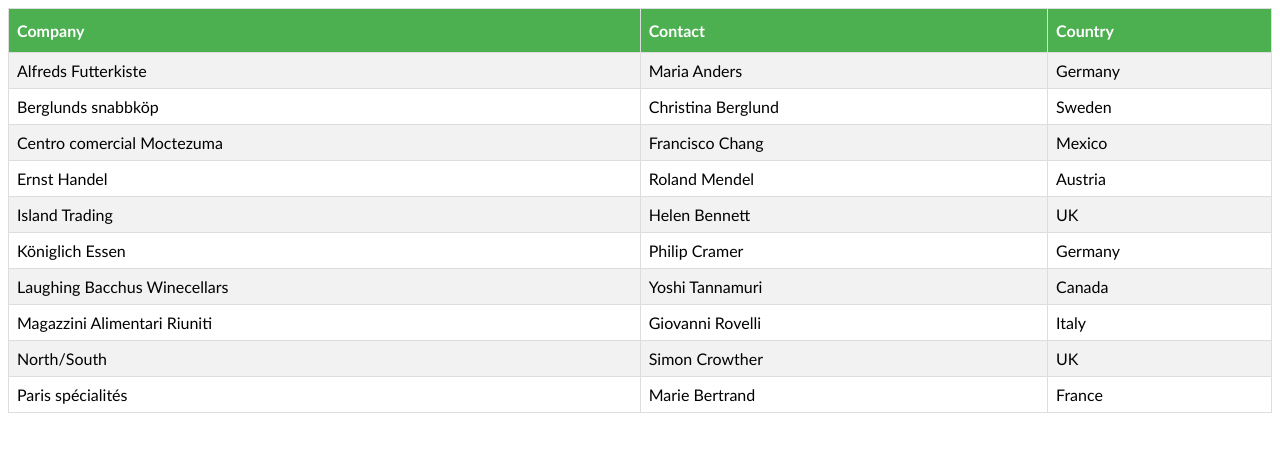
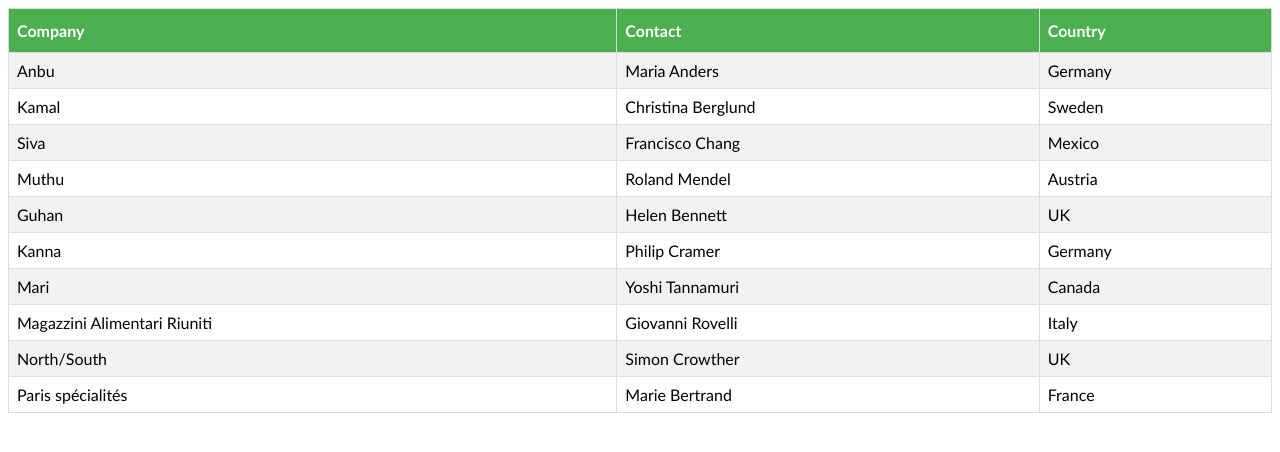
Before and after one commit to guhanganes/website, a plain HTML site: page index.html in a window 1280 px wide. Drawn offline with Linux system fonts and the light colour scheme.

Commit message:
Changed name

```diff
--- a/index.html
+++ b/index.html
@@ -35,37 +35,37 @@
     <th>Country</th>
   </tr>
   <tr>
-    <td>Alfreds Futterkiste</td>
+    <td>Anbu</td>
     <td>Maria Anders</td>
     <td>Germany</td>
   </tr>
   <tr>
-    <td>Berglunds snabbköp</td>
+    <td>Kamal</td>
     <td>Christina Berglund</td>
     <td>Sweden</td>
   </tr>
   <tr>
-    <td>Centro comercial Moctezuma</td>
+    <td>Siva</td>
     <td>Francisco Chang</td>
     <td>Mexico</td>
   </tr>
   <tr>
-    <td>Ernst Handel</td>
+    <td>Muthu</td>
     <td>Roland Mendel</td>
     <td>Austria</td>
   </tr>
   <tr>
-    <td>Island Trading</td>
+    <td>Guhan</td>
     <td>Helen Bennett</td>
     <td>UK</td>
   </tr>
   <tr>
-    <td>Königlich Essen</td>
+    <td>Kanna</td>
     <td>Philip Cramer</td>
     <td>Germany</td>
   </tr>
   <tr>
-    <td>Laughing Bacchus Winecellars</td>
+    <td>Mari</td>
     <td>Yoshi Tannamuri</td>
     <td>Canada</td>
   </tr>
```
